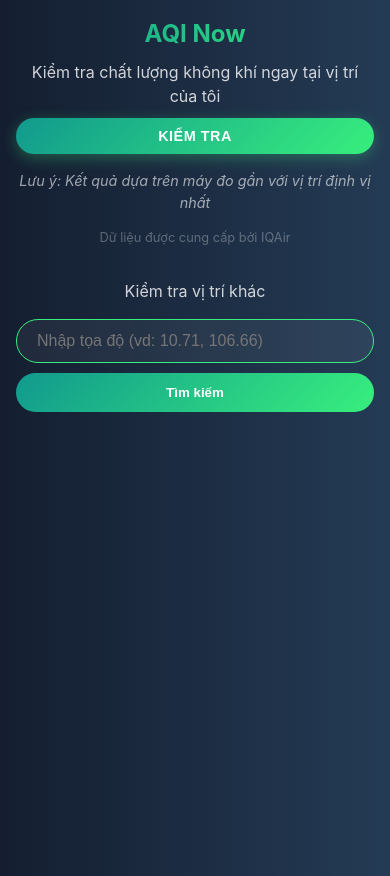
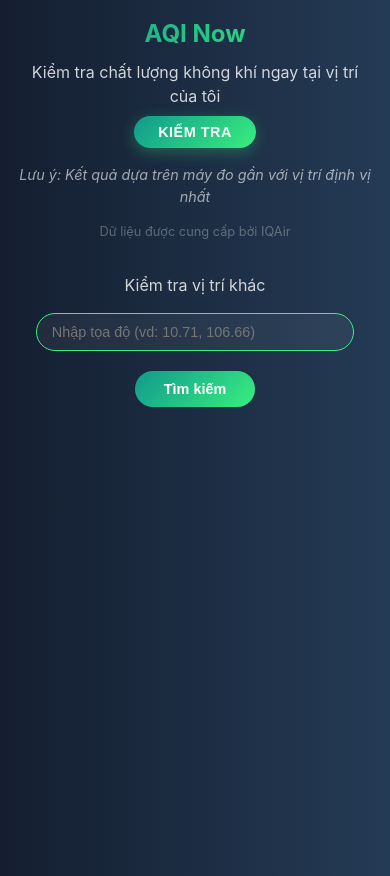
Before and after one commit to tinbeta/aqinow1, a React (Vite) app: page / in a window 390 px wide. Built offline with nearby package versions, Linux system fonts and the light colour scheme.

Commit message:
style: Refine layout, sizing, and spacing of form inputs and buttons in LocationInput.

```diff
--- a/src/components/LocationInput.css
+++ b/src/components/LocationInput.css
@@ -117,27 +117,34 @@
 
     .input-form {
         flex-direction: column;
-        align-items: stretch;
+        align-items: center;
     }
 
     .coord-input {
-        width: 100%;
-        box-sizing: border-box;
-        /* Ensure padding doesn't overflow width */
+        width: 80%;
+        padding: 10px 15px;
+        font-size: 0.9rem;
     }
 
     .search-btn {
-        width: 100%;
+        width: fit-content;
+        min-width: 120px;
+        padding: 10px 24px;
+        margin-top: 10px;
+        font-size: 0.9rem;
     }
 
     .my-location-section {
         flex-direction: column;
         text-align: center;
         margin-bottom: 1rem;
-        gap: 10px;
+        gap: 8px;
     }
 
     .my-location-btn {
-        width: 100%;
+        width: fit-content;
+        min-width: 120px;
+        padding: 8px 24px;
+        font-size: 0.9rem;
     }
 }
```
